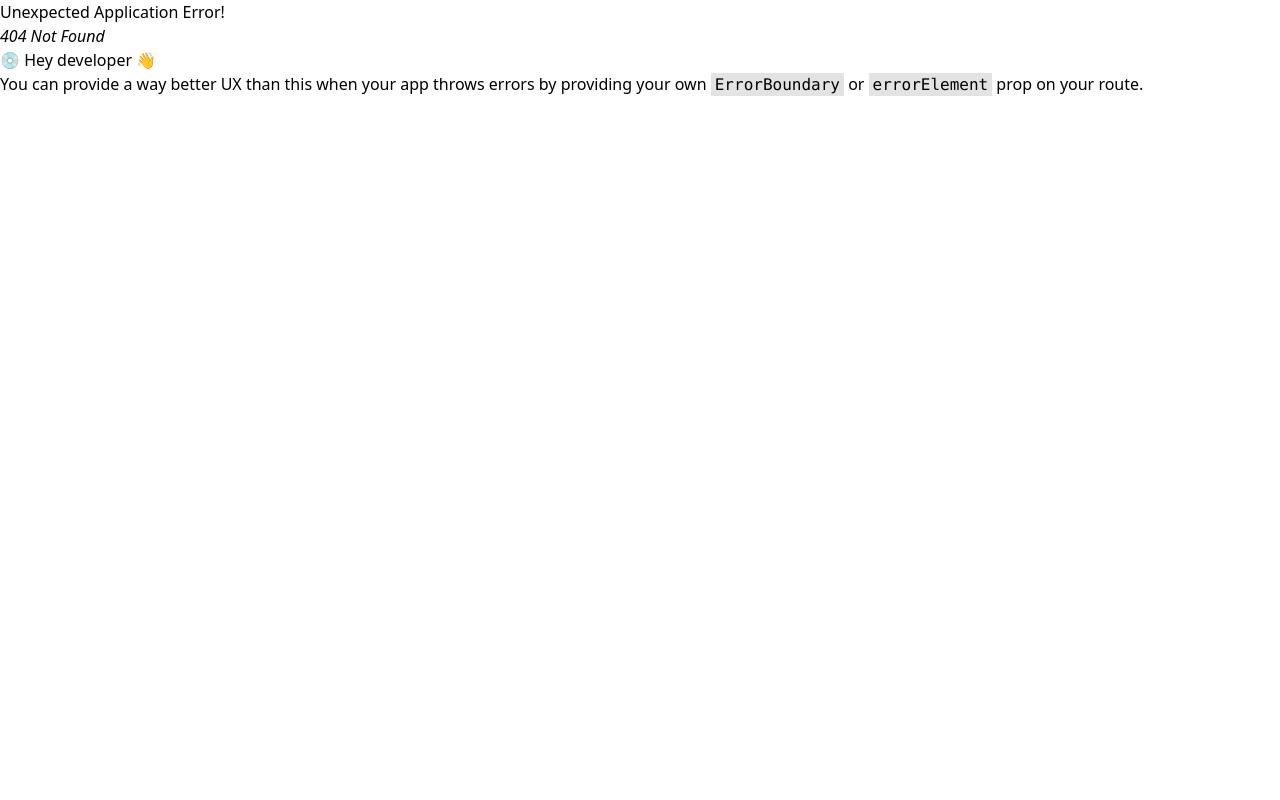
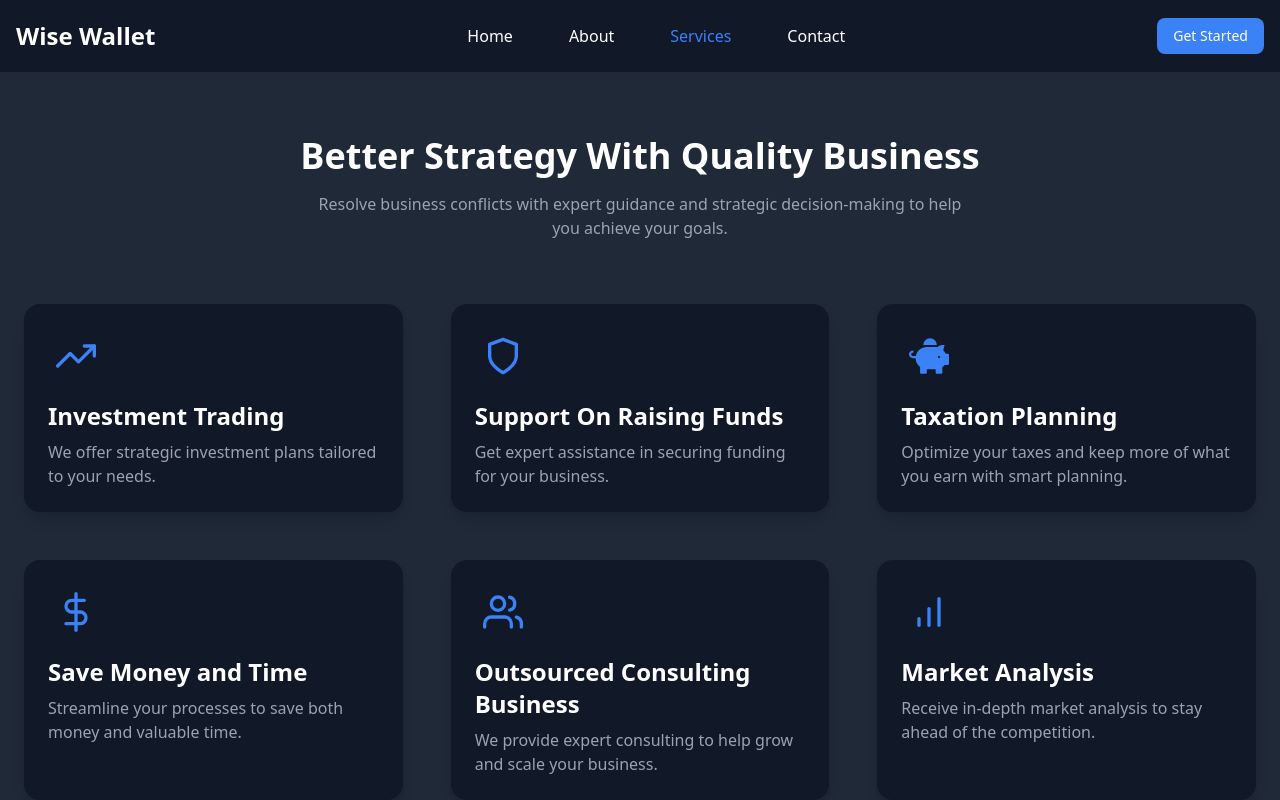
Before and after one commit to Arjun-1807/WiseWallet, a React (Vite) app: page /Services in a window 1280 px wide. Before the commit this address had no page. Shown: the top 800 px of the page. Built offline with nearby package versions, Linux system fonts and the light colour scheme.

Commit message:
added services

```diff
--- a/src/App.jsx
+++ b/src/App.jsx
@@ -3,6 +3,7 @@ import AppLayout from "./components/AppLayout";
 import Home from "./pages/Home";
 import About from "./pages/About";
 import ContactPage from "./pages/ContactPage";
+import Services from "./pages/Services";
 const router = createBrowserRouter([
   {
     element: <AppLayout />,
@@ -19,6 +20,10 @@ const router = createBrowserRouter([
         path: "/Contact",
         element: <ContactPage />,
       },
+      {
+        path: "/Services",
+        element: <Services />,
+      },
     ],
   },
 ]);
--- /dev/null
+++ b/src/pages/Services.jsx
@@ -0,0 +1,82 @@
+import {
+  FiTrendingUp,
+  FiShield,
+  FiDollarSign,
+  FiUsers,
+  FiBarChart,
+} from "react-icons/fi"; // Feather Icons
+import { FaPiggyBank } from "react-icons/fa"; // Font Awesome PiggyBank
+
+function Services() {
+  const features = [
+    {
+      icon: <FiTrendingUp className="h-10 w-10 text-blue-500" />,
+      title: "Investment Trading",
+      description:
+        "We offer strategic investment plans tailored to your needs.",
+    },
+    {
+      icon: <FiShield className="h-10 w-10 text-blue-500" />,
+      title: "Support On Raising Funds",
+      description:
+        "Get expert assistance in securing funding for your business.",
+    },
+    {
+      icon: <FaPiggyBank className="h-10 w-10 text-blue-500" />,
+      title: "Taxation Planning",
+      description:
+        "Optimize your taxes and keep more of what you earn with smart planning.",
+    },
+    {
+      icon: <FiDollarSign className="h-10 w-10 text-blue-500" />,
+      title: "Save Money and Time",
+      description:
+        "Streamline your processes to save both money and valuable time.",
+    },
+    {
+      icon: <FiUsers className="h-10 w-10 text-blue-500" />,
+      title: "Outsourced Consulting Business",
+      description:
+        "We provide expert consulting to help grow and scale your business.",
+    },
+    {
+      icon: <FiBarChart className="h-10 w-10 text-blue-500" />,
+      title: "Market Analysis",
+      description:
+        "Receive in-depth market analysis to stay ahead of the competition.",
+    },
+  ];
+
+  return (
+    <section className="container mx-auto px-6 py-16 bg-gray-800">
+      <div className="text-center mb-16">
+        <h2 className="text-4xl font-bold text-white mb-4">
+          Better Strategy With Quality Business
+        </h2>
+        <p className="text-gray-400 max-w-2xl mx-auto">
+          Resolve business conflicts with expert guidance and strategic
+          decision-making to help you achieve your goals.
+        </p>
+      </div>
+
+      <div className="grid grid-cols-1 md:grid-cols-2 lg:grid-cols-3 gap-12">
+        {features.map((feature, index) => (
+          <div
+            key={index}
+            className="bg-gray-900 p-6 rounded-2xl shadow-lg hover:bg-gray-700 transition-all"
+          >
+            <div className="flex items-center mb-4">
+              <div className="p-2 bg-gray-900 rounded-full">{feature.icon}</div>
+            </div>
+            <h3 className="text-2xl font-semibold text-white mb-2">
+              {feature.title}
+            </h3>
+            <p className="text-gray-400">{feature.description}</p>
+          </div>
+        ))}
+      </div>
+    </section>
+  );
+}
+
+export default Services;
```
